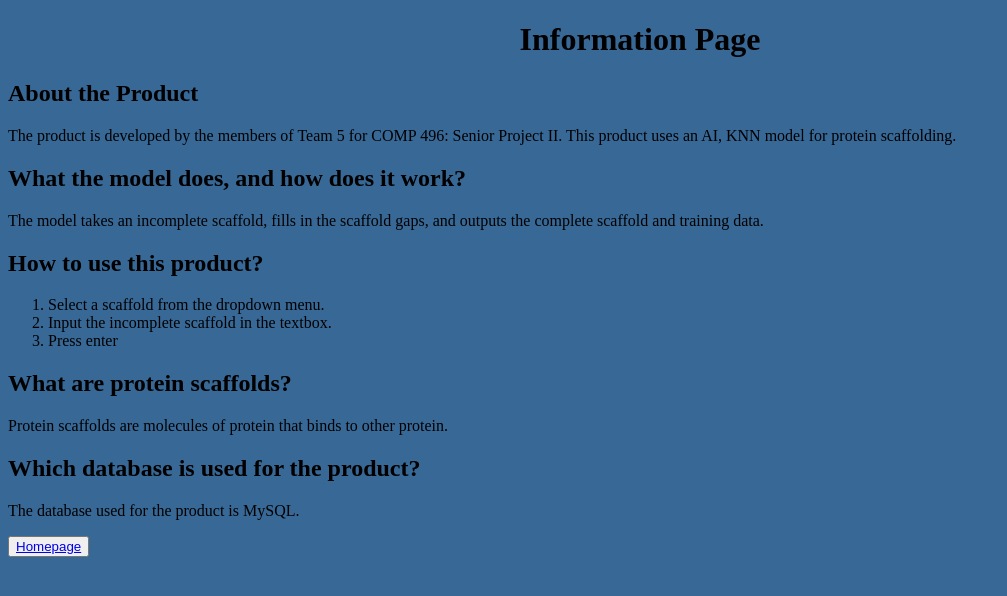
After one commit to SyGitGud/ProteinSequencing, a Django app: template sequence/templates/information_page.html in a window 1280 px wide. The commit adds this page. Shown: the top 596 px of the page, without its empty margins (0-1007 px from the left). Run offline with Django 5.2, Linux system fonts and the light colour scheme; the template is opened without the code that fills it, so the values that code supplies are empty; parts of the project's set-up code (start-up, migrations or seed data) failed here and were passed over.

Commit message:
Added the info page without the template
Also, updated the background color for styles.css and will use an HTML/CSS template.

```diff
--- a/sequence/static/styles.css
+++ b/sequence/static/styles.css
@@ -1,3 +1,3 @@
 body {
-  background-color: blue;
+  background-color: rgb(56, 104, 150);
 }
--- /dev/null
+++ b/sequence/templates/information_page.html
@@ -0,0 +1,41 @@
+{% load static %}
+<!DOCTYPE html>
+<html lang="en">
+	<head>
+		<meta charset="UTF-8">
+		<meta name="viewport" content="width=device-width, initial-scale=1.0">
+		<link href="../static/styles.css" type="text/css" rel="stylesheet">
+		<title>Information Page</title>
+		<style>
+			h1 {
+				text-align: center;
+			}
+		</style>
+	</head>
+	<body>
+		<h1>Information Page</h1>
+		<h2>About the Product</h2>
+		<p>
+			The product is developed by the members of Team 5 for COMP 496: Senior Project II. This product
+			uses an AI, KNN model for protein scaffolding.
+		</p>
+		<h2>What the model does, and how does it work?</h2>
+		<p>
+			The model takes an incomplete scaffold, fills in the scaffold gaps, and outputs the complete scaffold
+			and training data.
+		</p>
+		<h2>How to use this product?</h2>
+		<ol>
+			<li>Select a scaffold from the dropdown menu.</li>
+			<li>Input the incomplete scaffold in the textbox.</li>
+			<li>Press enter</li>
+			<!-- No submit button yet -->
+			<!--<li>Click submit.</li>-->
+		</ol>
+		<h2>What are protein scaffolds?</h2>
+		<p>Protein scaffolds are molecules of protein that binds to other protein.</p>
+		<h2>Which database is used for the product?</h2>
+		<p>The database used for the product is MySQL.</p>
+		<button><a href="home.html">Homepage</a></button>
+	</body>
+</html>
```
